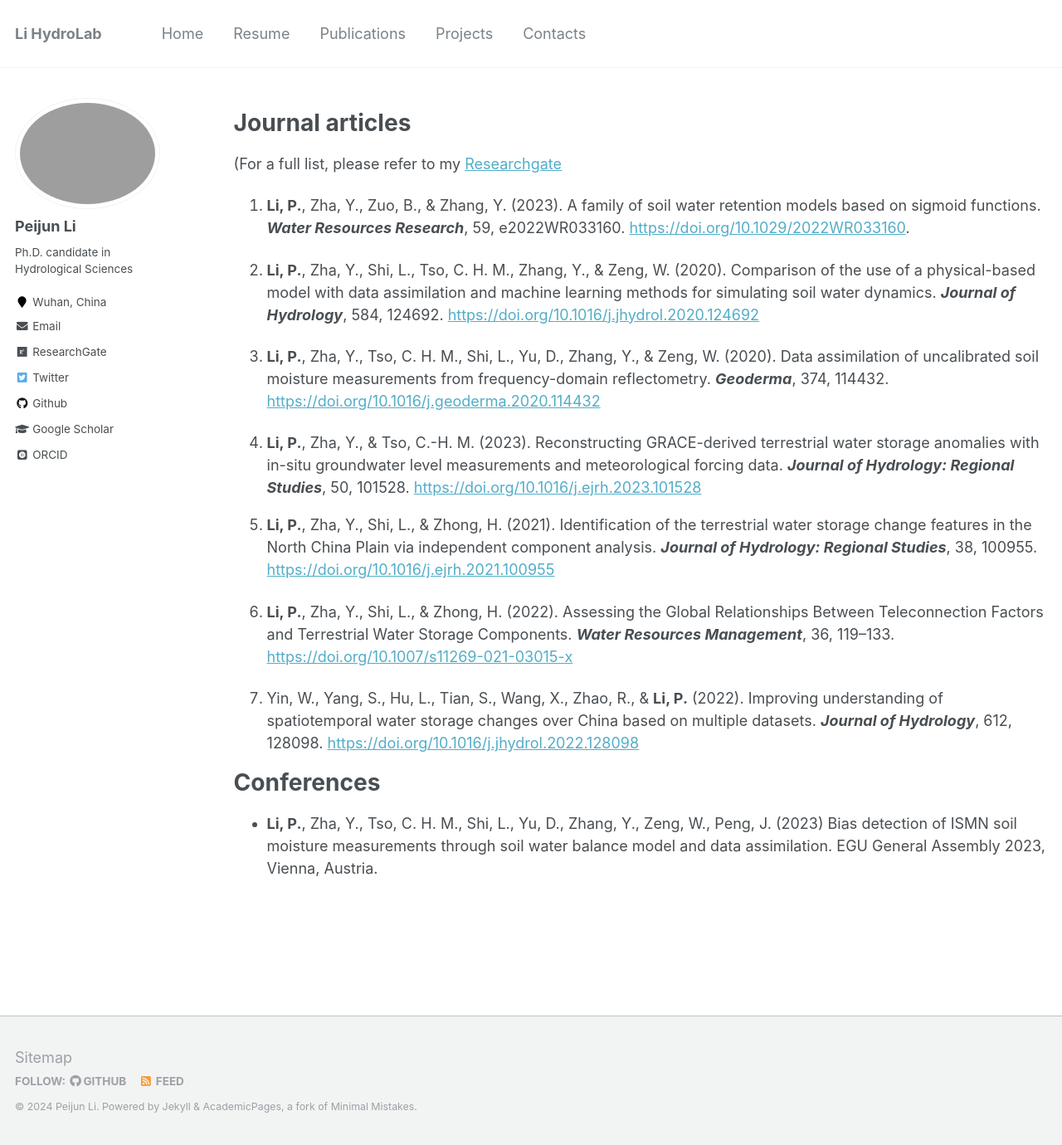
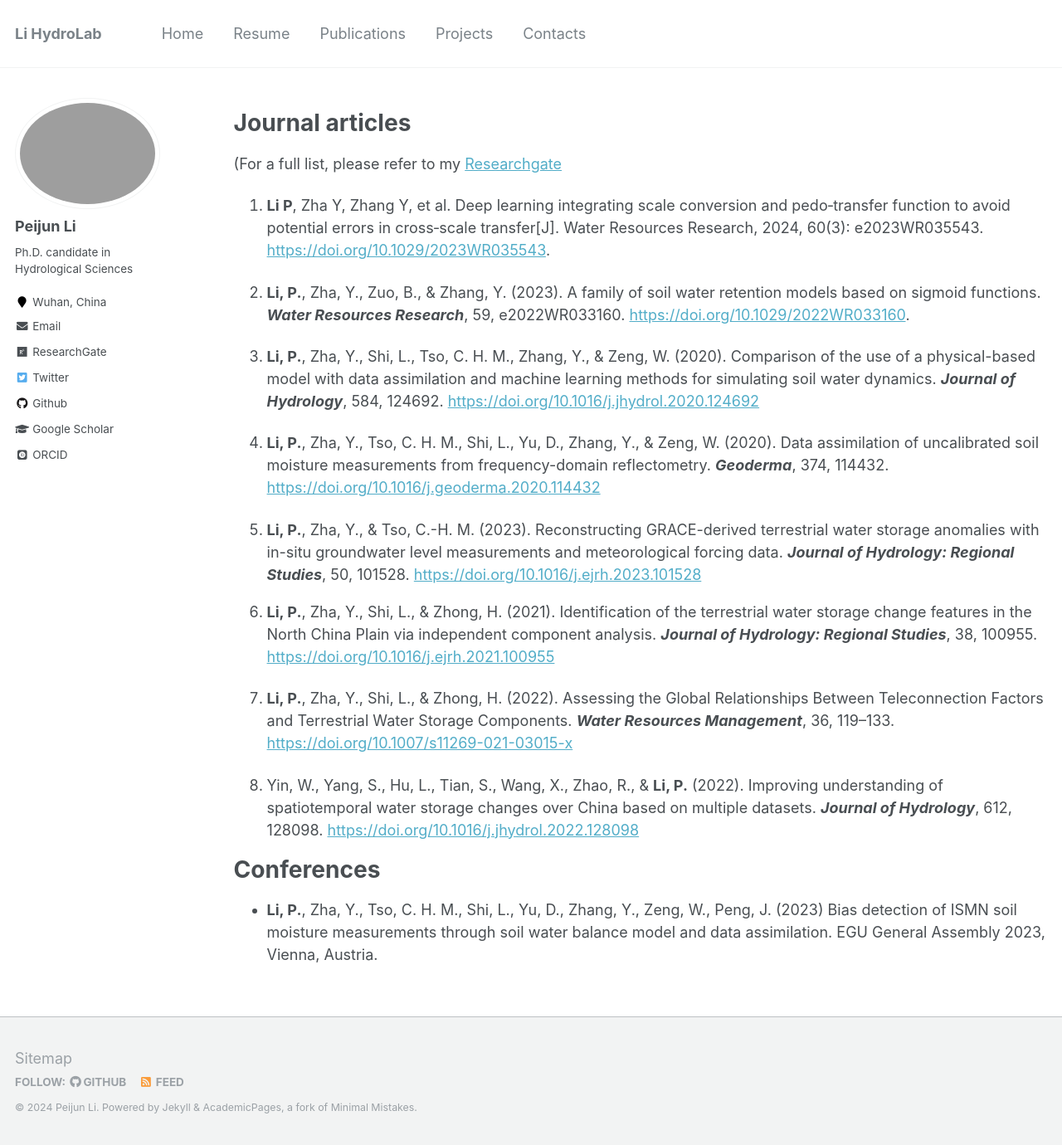
Before and after one commit to PercyLeeMaxWell/PercyLeeMaxWell.github.io, a Jekyll site: the page built from _pages/publications.md, in a window 1280 px wide and 1380 px high. Shown: the whole window at 83% size. Built offline with Jekyll 4.4.1, drawn with Linux system fonts in a browser that asks for light colours; some web fonts are replaced.

Commit message:
add article

```diff
--- a/_pages/publications.md
+++ b/_pages/publications.md
@@ -8,6 +8,8 @@ author_profile: true
 Journal articles
 ======
 (For a full list, please refer to my <a href="https://www.researchgate.net/profile/Peijun-Li-3" target="_blank">Researchgate</a>
+
+1. **Li P**, Zha Y, Zhang Y, et al. Deep learning integrating scale conversion and pedo‐transfer function to avoid potential errors in cross‐scale transfer[J]. Water Resources Research, 2024, 60(3): e2023WR035543. [https://doi.org/10.1029/2023WR035543](https://doi.org/10.1029/2023WR035543).
 
 1. **Li, P.**, Zha, Y., Zuo, B., & Zhang, Y. (2023). A family of soil water retention models based on sigmoid functions. ***Water Resources Research***, 59, e2022WR033160. [https://doi.org/10.1029/2022WR033160](https://doi.org/10.1029/2022WR033160).
 
```
